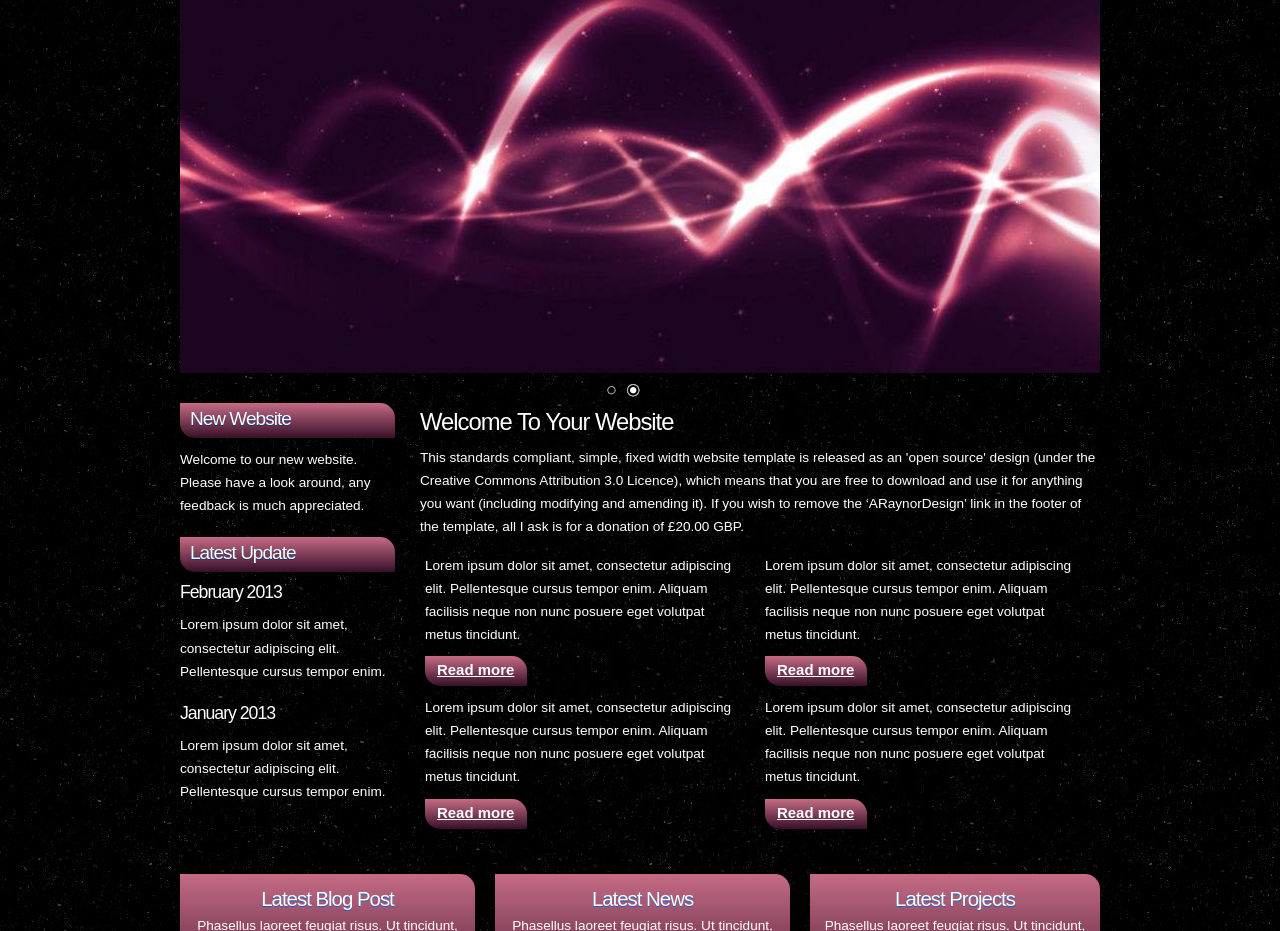
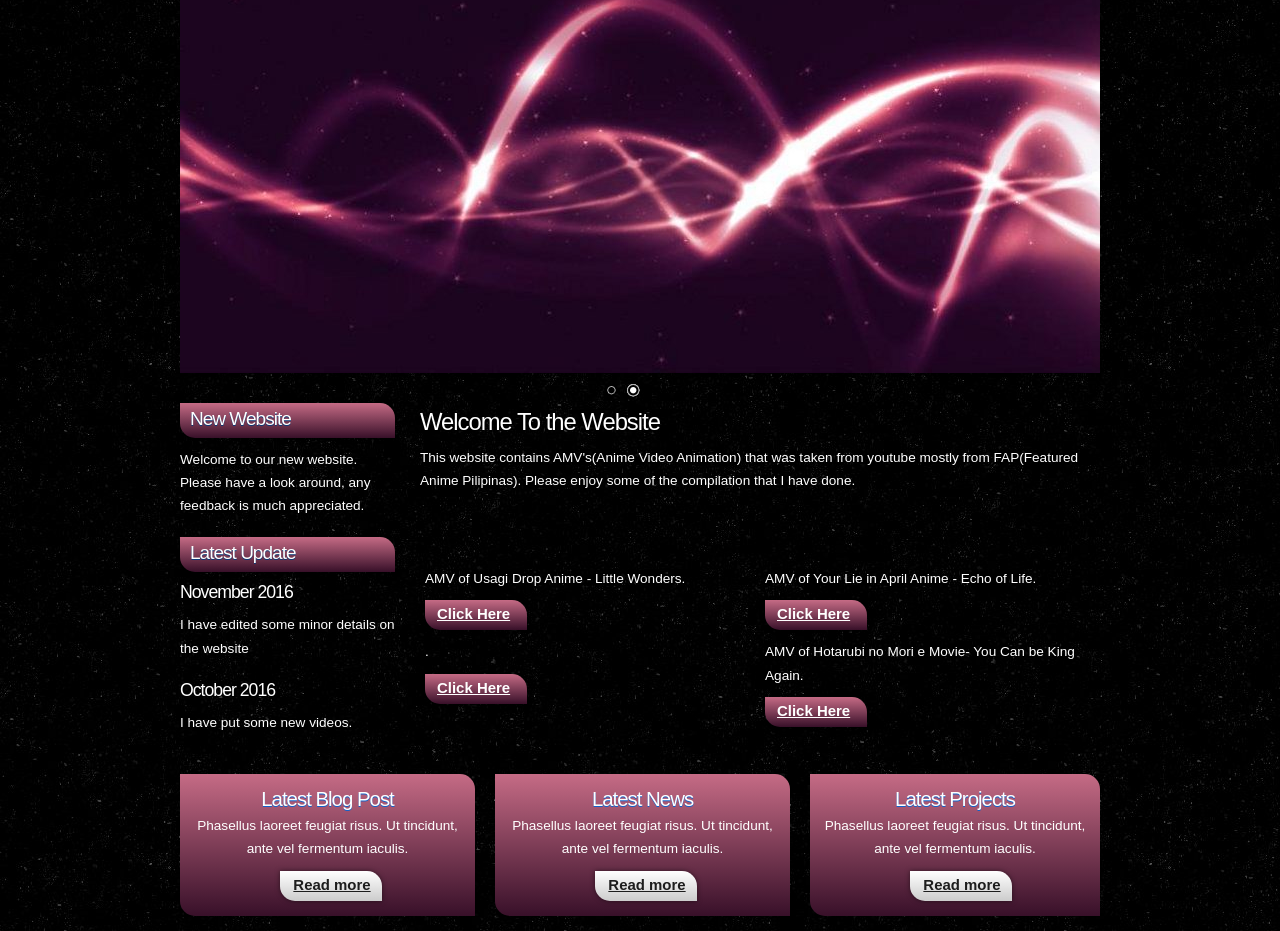
Before and after one commit to markaron123/video, a plain HTML site: page index.html in a window 1280 px wide. Shown: the part 147-1078 px from the top of the page. Drawn offline with Linux system fonts and the light colour scheme.

Commit message:
Add files via upload

```diff
--- a/index.html
+++ b/index.html
@@ -2,7 +2,7 @@
 <html xmlns="http://www.w3.org/1999/xhtml" xml:lang="en">
 
 <head>
-  <title>ARaynorDesign Template</title>
+  <title>main</title>
   <meta name="description" content="free website template" />
   <meta name="keywords" content="enter your keywords here" />
   <meta http-equiv="content-type" content="text/html; charset=utf-8" />
@@ -22,7 +22,7 @@
 
 	<div id="menubar">
 	  <div id="welcome">
-	    <h1><a href="#">Welcome To Night Sky</a></h1>
+	    <h1><a href="#">Welcome To My AMV Compilation</a></h1>
 	  </div><!--close welcome-->
       <div id="menu_items">
 	    <ul id="menu">
@@ -55,46 +55,46 @@
 		<div class="sidebar">
           <div class="sidebar_item">
             <h2>Latest Update</h2>
-            <h3>February 2013</h3>
-            <p>Lorem ipsum dolor sit amet, consectetur adipiscing elit. Pellentesque cursus tempor enim.</p>
+            <h3>November 2016</h3>
+            <p>I have edited some minor details on the website</p>
 		  </div><!--close sidebar_item-->
         </div><!--close sidebar-->
 		<div class="sidebar">
           <div class="sidebar_item">
-            <h3>January 2013</h3>
-            <p>Lorem ipsum dolor sit amet, consectetur adipiscing elit. Pellentesque cursus tempor enim.</p>
+            <h3>October 2016</h3>
+            <p>I have put some new videos.</p>
 		  </div><!--close sidebar_item-->
         </div><!--close sidebar-->
       </div><!--close sidebar_container-->
 
 	  <div id="content">
         <div class="content_item">
-		  <h1>Welcome To Your Website</h1>
-	      <p>This standards compliant, simple, fixed width website template is released as an 'open source' design (under the Creative Commons Attribution 3.0 Licence), which means that you are free to download and use it for anything you want (including modifying and amending it). If you wish to remove the &lsquo;ARaynorDesign&rsquo; link in the footer of the template, all I ask is for a donation of &pound;20.00 GBP.</p>
+		  <h1>Welcome To the Website</h1>
+	      <p>This website contains AMV's(Anime Video Animation) that was taken from youtube mostly from FAP(Featured Anime Pilipinas). Please enjoy some of the compilation that I have done.</p><br><br><br><br>
 		  <div class="content_container">
-		    <p>Lorem ipsum dolor sit amet, consectetur adipiscing elit. Pellentesque cursus tempor enim. Aliquam facilisis neque non nunc posuere eget volutpat metus tincidunt.</p>
+		    <p>AMV of Usagi Drop Anime - Little Wonders.</p>
 		  	<div class="button_small">
-		      <a href="#">Read more</a>
+		      <a href="#">Click Here</a>
 		    </div><!--close button_small-->
 		  </div><!--close content_container-->
           <div class="content_container">
-		    <p>Lorem ipsum dolor sit amet, consectetur adipiscing elit. Pellentesque cursus tempor enim. Aliquam facilisis neque non nunc posuere eget volutpat metus tincidunt.</p>
+		    <p>AMV of Your Lie in April Anime - Echo of Life.</p>
 		  	<div class="button_small">
-		      <a href="#">Read more</a>
+		      <a href="#">Click Here</a>
 		    </div><!--close button_small-->
-		  </div><!--close content_container-->
+		  </div><!--close content_container--><br>
 		  <div class="content_container">
-		    <p>Lorem ipsum dolor sit amet, consectetur adipiscing elit. Pellentesque cursus tempor enim. Aliquam facilisis neque non nunc posuere eget volutpat metus tincidunt.</p>
+		    <p>.</p>
 		  	<div class="button_small">
-		      <a href="#">Read more</a>
+		      <a href="#">Click Here</a>
 		    </div><!--close button_small-->
-		  </div><!--close content_container-->
+		  </div><!--close content_container--><br>
           <div class="content_container">
-		    <p>Lorem ipsum dolor sit amet, consectetur adipiscing elit. Pellentesque cursus tempor enim. Aliquam facilisis neque non nunc posuere eget volutpat metus tincidunt.</p>
+		    <p>AMV of Hotarubi no Mori e Movie- You Can be King Again.</p>
 		  	<div class="button_small">
-		      <a href="#">Read more</a>
+		      <a href="#">Click Here</a>
 		    </div><!--close button_small-->
-		  </div><!--close content_container-->
+		  </div><!--close content_container--><br>
 		</div><!--close content_item-->
       </div><!--close content-->
 
```
Also changed, not shown: ourwork.html (+26 -13 lines), projects.html (+28 -14 lines).
